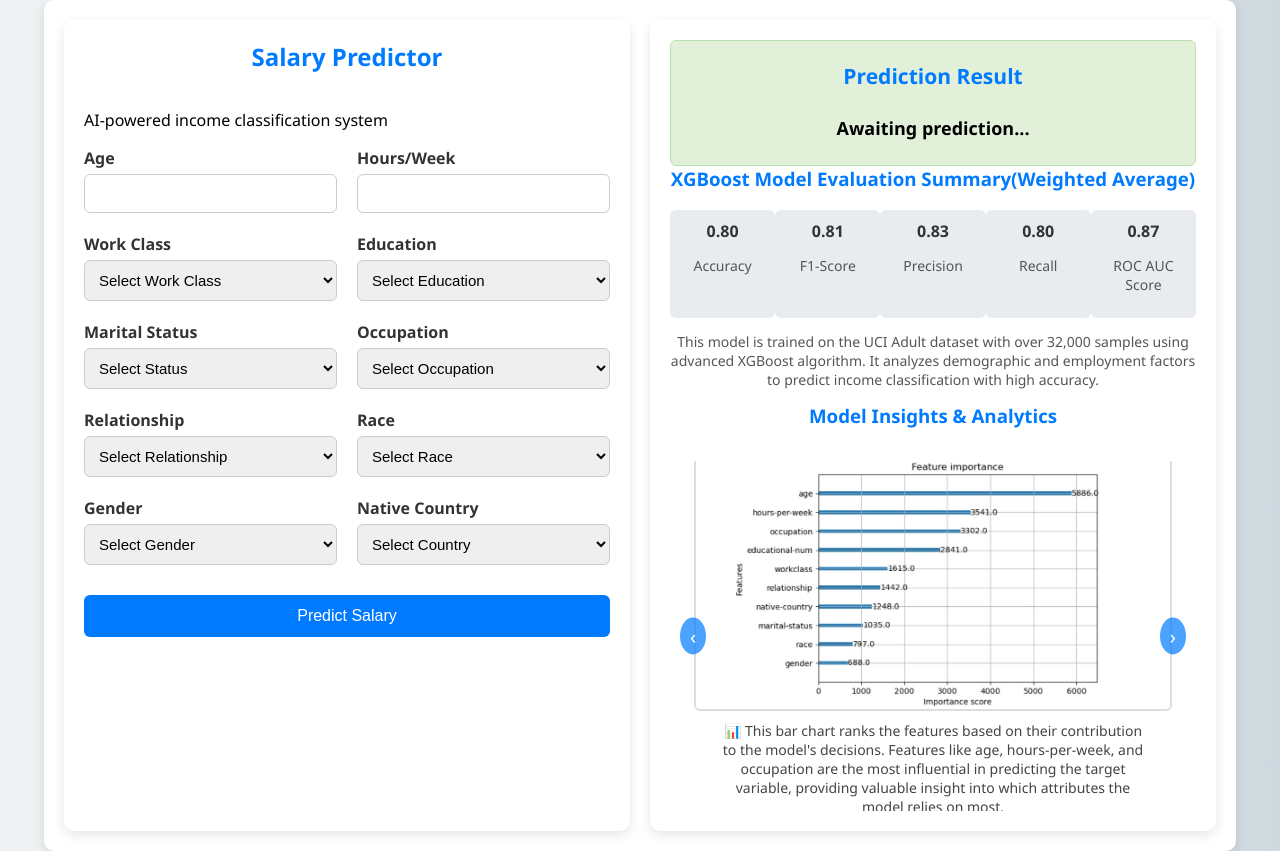
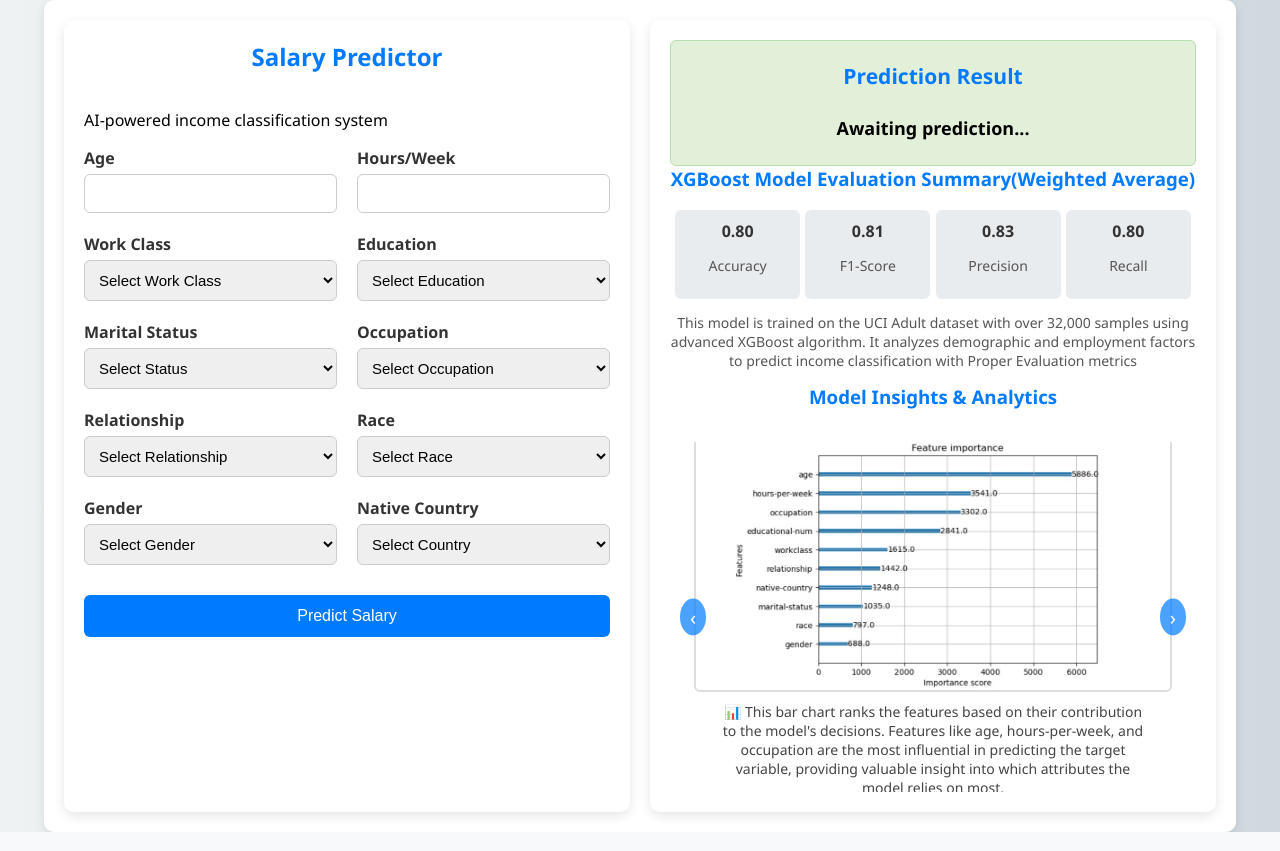
Before and after one commit to vishnuvardhan30/IBM_intern_Employeesalaryprediction_XGBoost, a Flask app: page / in a window 1280 px wide. Run offline with Flask 3, Linux system fonts and the light colour scheme.

Commit message:
Update index.html

```diff
--- a/templates/index.html
+++ b/templates/index.html
@@ -477,12 +477,8 @@
                             <h4>0.80</h4>
                             <p>Recall</p>
                         </div>
-                         <div class="stat">
-                            <h4>0.87</h4>
-                            <p>ROC AUC Score</p>
-                        </div>
                     </div>
-                    <p>This model is trained on the UCI Adult dataset with over 32,000 samples using advanced XGBoost algorithm. It analyzes demographic and employment factors to predict income classification with high accuracy.</p>
+                    <p>This model is trained on the UCI Adult dataset with over 32,000 samples using advanced XGBoost algorithm. It analyzes demographic and employment factors to predict income classification with Proper Evaluation metrics</p>
                 </div>
             </div>
             <div class="right-bottom">
```
